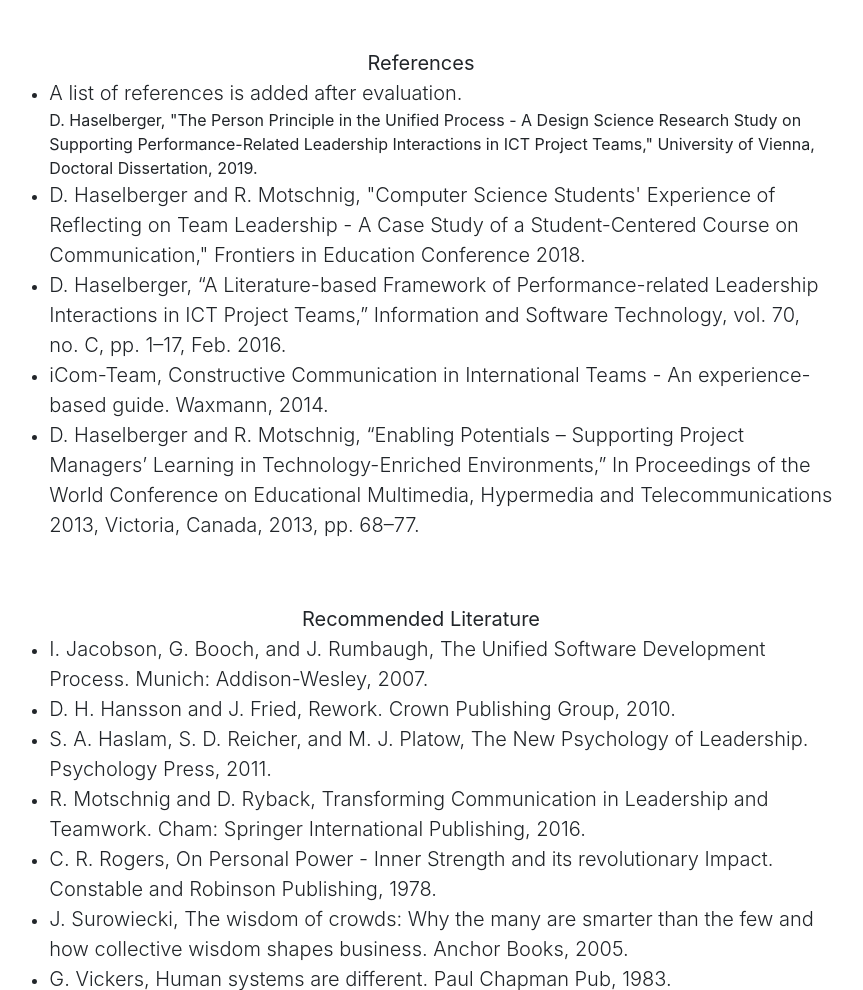
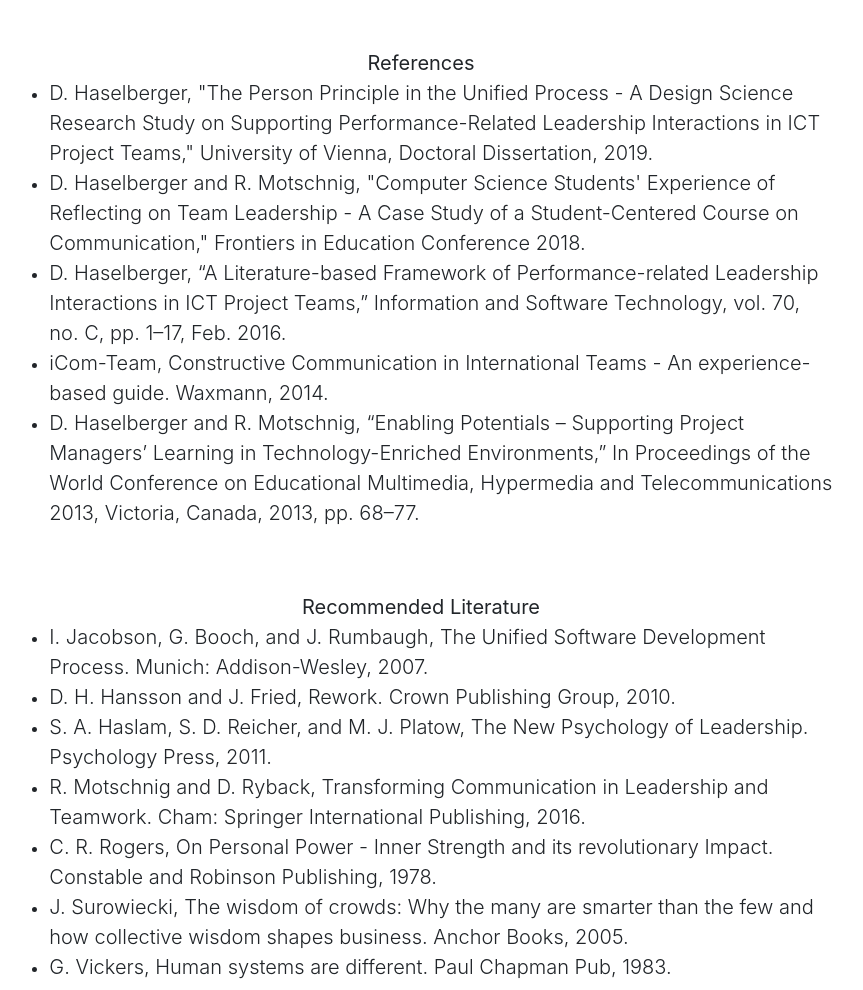
Before and after one commit to rheafmwk/rheafmwk, a Flask app: page /literature in a window 1280 px wide. Shown: the part 56-1046 px from the top of the page, without its empty margins (219-1082 px from the left). Run offline with Flask 2, Linux system fonts and the light colour scheme; parts of the project's set-up code (start-up, migrations or seed data) failed here and were passed over; some libraries are stand-ins or nearby versions.

Commit message:
literature updated

```diff
--- a/src/templates/literatureview.html
+++ b/src/templates/literatureview.html
@@ -60,8 +60,7 @@
 			<div class="col-md-2"></div>
 			<div class="col-md-8">
 	  			<ul>
-					<li><small class="lead">A list of references is added after evaluation.</small></li>
-					D. Haselberger, "The Person Principle in the Unified Process - A Design Science Research Study on Supporting Performance-Related Leadership Interactions in ICT Project Teams," University of Vienna, Doctoral Dissertation, 2019.
+					<li><small class="lead">D. Haselberger, "The Person Principle in the Unified Process - A Design Science Research Study on Supporting Performance-Related Leadership Interactions in ICT Project Teams," University of Vienna, Doctoral Dissertation, 2019.</small></li>
 					<li><small class="lead">D. Haselberger and R. Motschnig, "Computer Science Students' Experience of Reflecting on Team Leadership - A Case Study of a Student-Centered Course on Communication," Frontiers in Education Conference 2018.</small></li>
 					<li><small class="lead">D. Haselberger, “A Literature-based Framework of Performance-related Leadership Interactions in ICT Project Teams,” Information and Software Technology, vol. 70, no. C, pp. 1–17, Feb. 2016.</small></li>
 					<li><small class="lead">iCom-Team, Constructive Communication in International Teams - An experience-based guide. Waxmann, 2014.</small></li>
```
